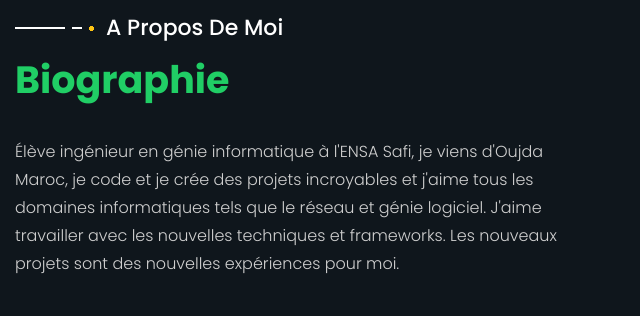
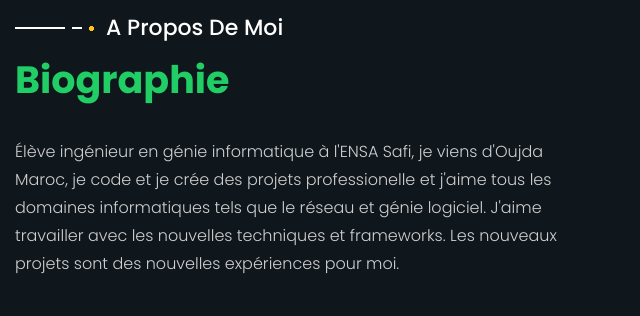
Before and after one commit to benabdlekimamina/benabdlekimamina.github.io, a plain HTML site: page index.html in a window 1280 px wide. Shown: the part 900-1216 px from the top of the page, 640-1280 px from the left. Drawn offline with Linux system fonts and the light colour scheme; files whose address does not match are found by name.

Commit message:
final_modification

```diff
--- a/index.html
+++ b/index.html
@@ -146,7 +146,7 @@
 										</h2>
 
 									</header>
-									<p class="wow fadeInRight" data-wow-delay="0.7s">Élève ingénieur en génie informatique à l'ENSA Safi, je viens d'Oujda Maroc, je code et je crée des projets incroyables et j'aime tous les domaines informatiques tels que le réseau et génie logiciel. J'aime travailler avec les nouvelles techniques et frameworks. Les nouveaux projets sont des nouvelles expériences pour moi.
+									<p class="wow fadeInRight" data-wow-delay="0.7s">Élève ingénieur en génie informatique à l'ENSA Safi, je viens d'Oujda Maroc, je code et je crée des projets professionelle et j'aime tous les domaines informatiques tels que le réseau et génie logiciel. J'aime travailler avec les nouvelles techniques et frameworks. Les nouveaux projets sont des nouvelles expériences pour moi.
 										</p>
 									<!-- btn -->
 									<a href="CV_BENABDELKRIM_Amina.pdf" target="_blank" rel="noopener noreferrer" download="CV_BENABDELKRIM_Amina.pdf" class="btn btnThemeOutline position-relative btnMinSmall mt-3 mt-lg-5 wow bounceIn" data-hover="Download CV" data-wow-delay="2.3s"><span class="d-block btnText">Telecharger CV</span></a>
```
